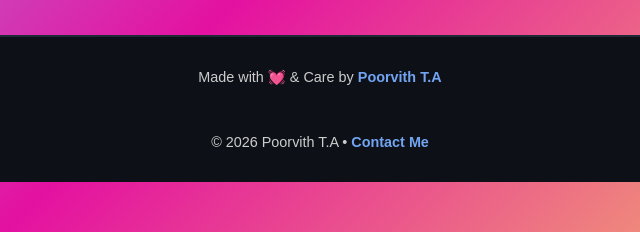
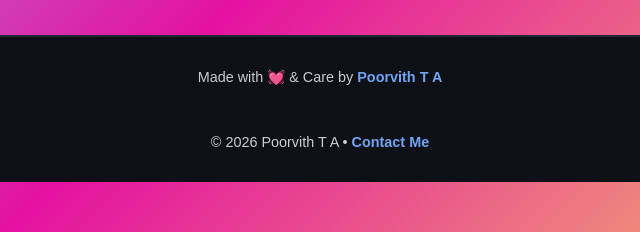
Before and after one commit to PoorvithTA/factzap, a plain HTML site: page index.html in a window 1280 px wide. Shown: the part 484-716 px from the top of the page, 320-960 px from the left. Drawn offline with Linux system fonts and the light colour scheme.

Commit message:
Update name format from Poorvith T.A to Poorvith T A

```diff
--- a/index.html
+++ b/index.html
@@ -2,7 +2,7 @@
 <html lang="en">
 <head>
 <meta charset="UTF-8">
-<title>⚡ FactZap ⚡- Poorvith T.A</title>
+<title>⚡ FactZap ⚡- Poorvith T A</title>
 <style>
   body {
     font-family:Product Sans, sans-serif;
@@ -89,7 +89,7 @@
 <button onclick="newFact()">Get Fact</button>
 <footer>
     Made with 💓 &amp; Care by
-    <a href="https://youtube.com/@PoorvithsLife_Official" target="_blank">Poorvith T.A</a>
+    <a href="https://youtube.com/@PoorvithsLife_Official" target="_blank">Poorvith T A</a>
     <br><br>
     <script type='text/javascript' src='https://storage.ko-fi.com/cdn/widget/Widget_2.js'></script>
     <script>
@@ -97,7 +97,7 @@
     kofiwidget2.draw();
     </script>
     <br><br>
-    © <script>document.write(new Date().getFullYear())</script> Poorvith T.A •
+    © <script>document.write(new Date().getFullYear())</script> Poorvith T A •
     <a href="https://ig.me/m/i_am_poorvith" target="_blank">Contact Me</a>
   </footer>
 <script>
```
